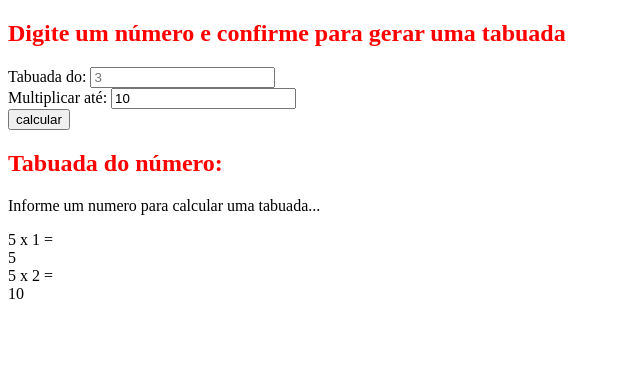
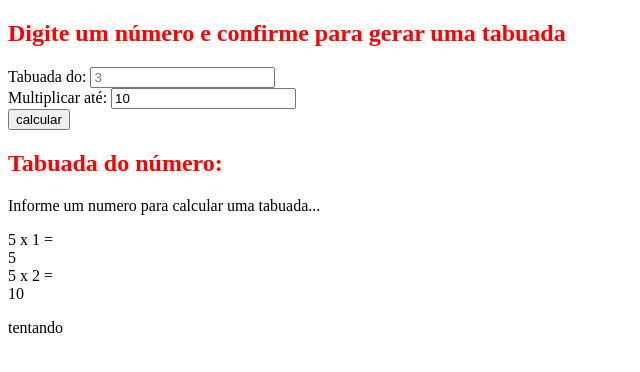
Before and after one commit to Henrique-ikeda/tabuada-js-html-css, a plain HTML site: page index.html in a window 1280 px wide. Shown: the full height of the page, 0-640 px from the left. Drawn offline with Linux system fonts and the light colour scheme.

Commit message:
Primeiro Commit

```diff
--- a/index.html
+++ b/index.html
@@ -32,6 +32,7 @@
             <div class="row">
                 <div class="operation">5 x 2 =</div>
                 <div class="result">10</div>
+                <p>tentando</p>
             </div>
         </div>
     </div>
```
